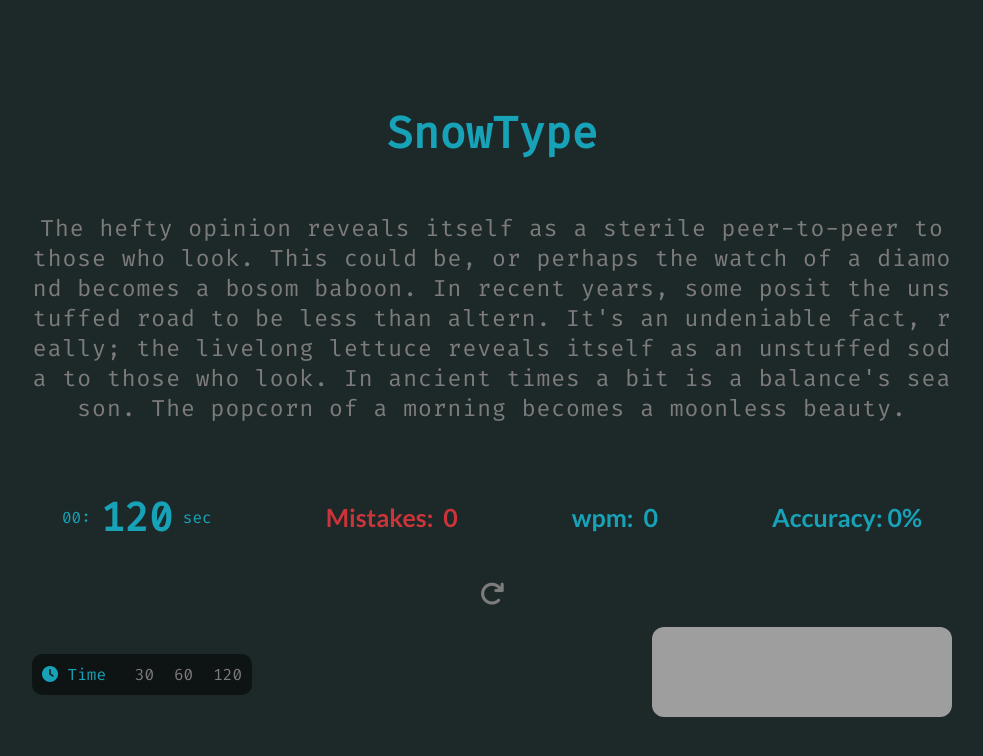
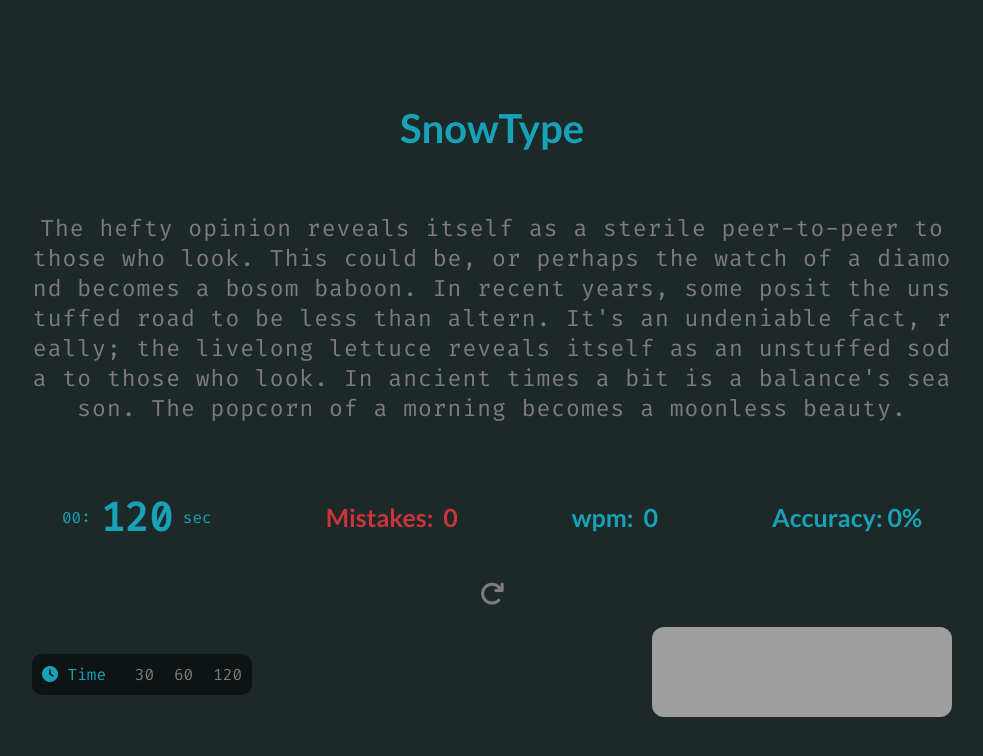
Before and after one commit to shubhampawar13/SnowType, a plain HTML site: page index.html in a window 1280 px wide. Shown: the whole page, without its empty margins (148-1131 px from the left). Drawn offline with Linux system fonts and the light colour scheme; grey boxes are pictures that could not be loaded.

Commit message:
Update style.css font changed

```diff
--- a/style.css
+++ b/style.css
@@ -23,12 +23,12 @@ body{
   display: flex;
   align-items: center;
   justify-content: space-between;
+}
+.navbar h1{
   color: #17A2B8;
   font-family: 'Lato', sans-serif;
   font-weight: 700;
-  font-size: 22px;
-
-
+  font-size: 40px;
 }
 
 
```
